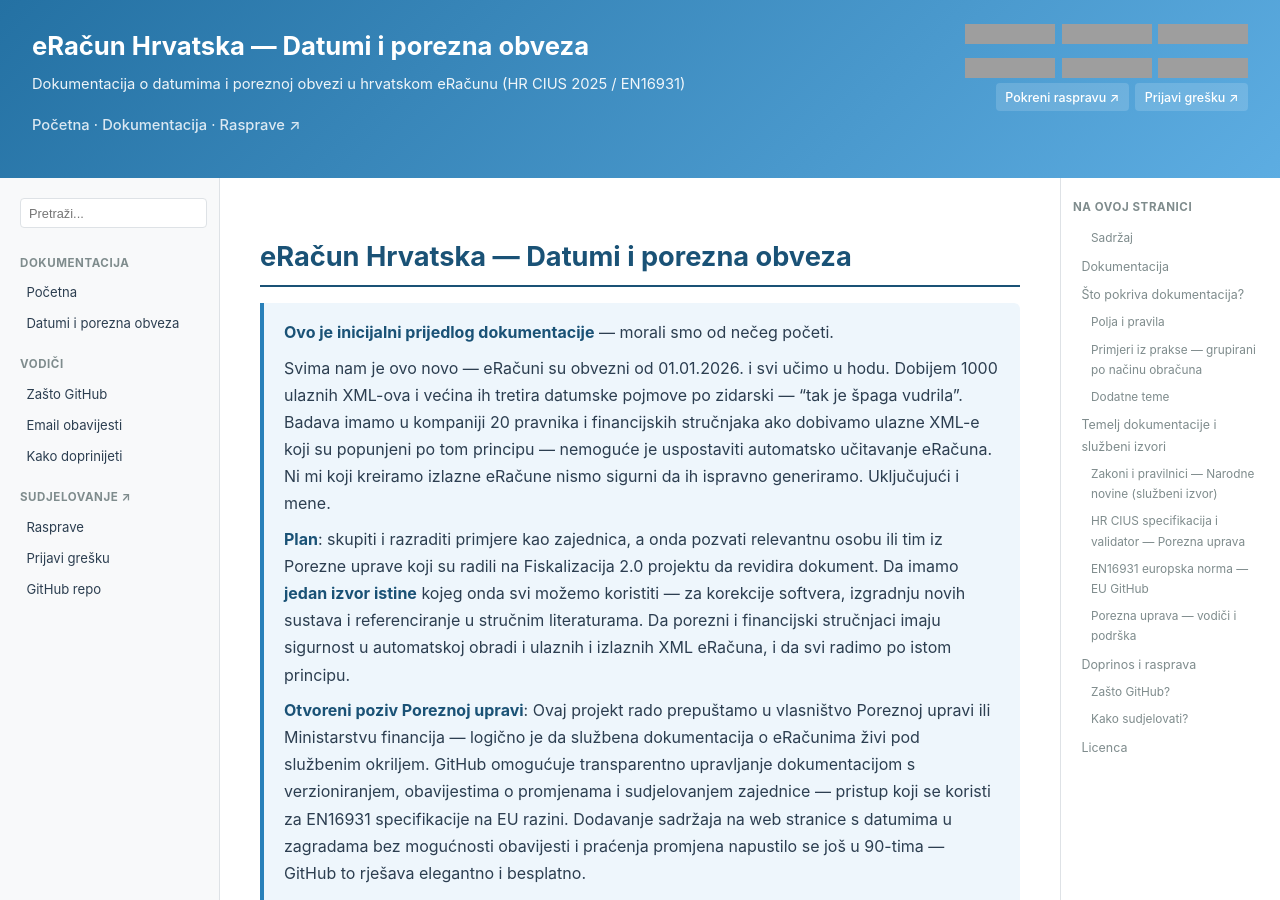
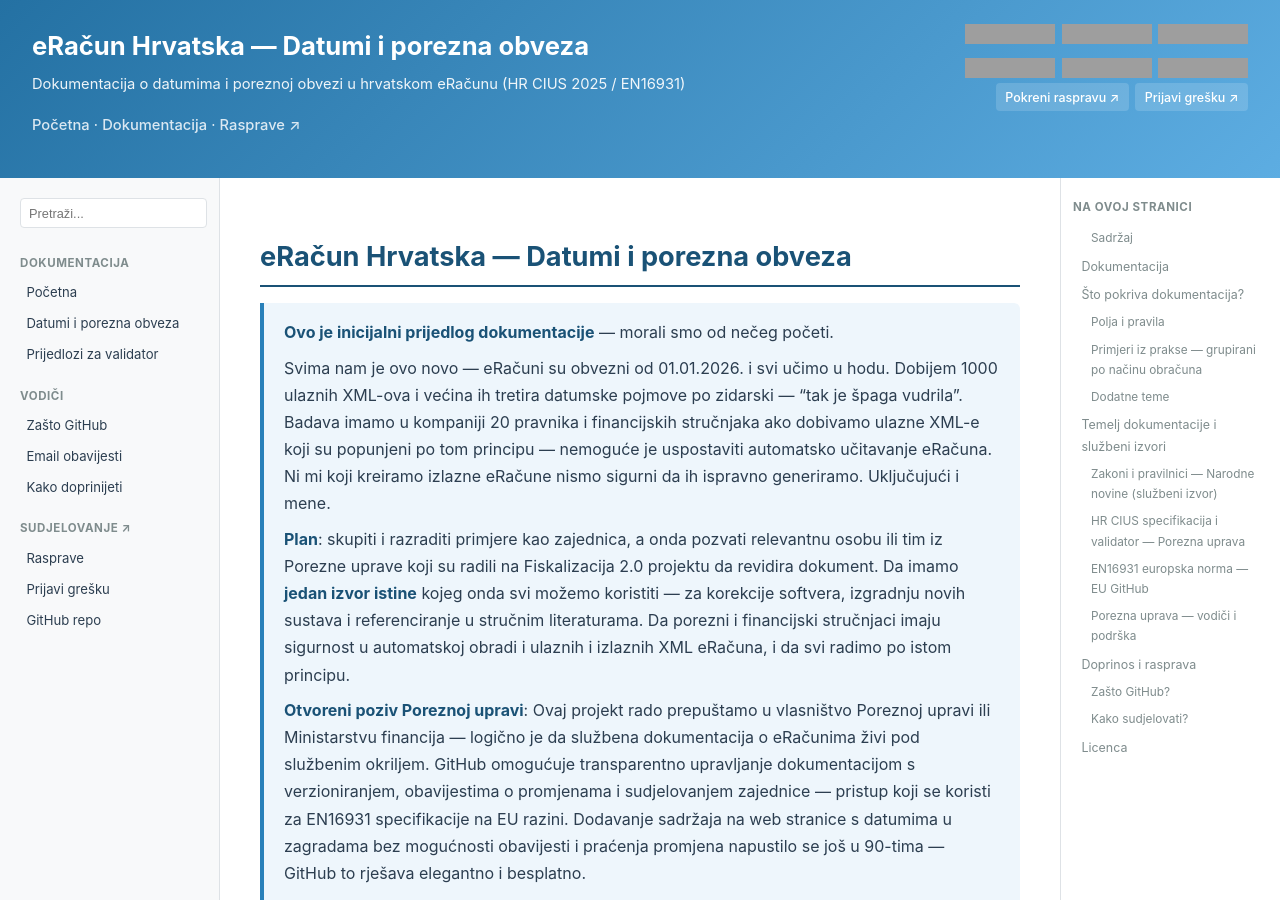
Before and after one commit to dageci/eracun-fiskalizacija-datumi, a Jekyll site: the page built from docs/index.md, in a window 1280 px wide and 900 px high. Built offline with Jekyll 4.4.1, drawn with Linux system fonts in a browser that asks for light colours; grey boxes are pictures that could not be loaded.

Commit message:
dodan Prijedlozi za validator u lijevi sidebar

```diff
--- a/docs/_layouts/default.html
+++ b/docs/_layouts/default.html
@@ -294,6 +294,7 @@
       <ul>
         <li><a href="{{ site.baseurl }}/">Početna</a></li>
         <li><a href="{{ site.baseurl }}/eracun-datumi-poreza-workflow">Datumi i porezna obveza</a></li>
+        <li><a href="{{ site.baseurl }}/prijedlozi-validator">Prijedlozi za validator</a></li>
       </ul>
 
       <h3>Vodiči</h3>
```
